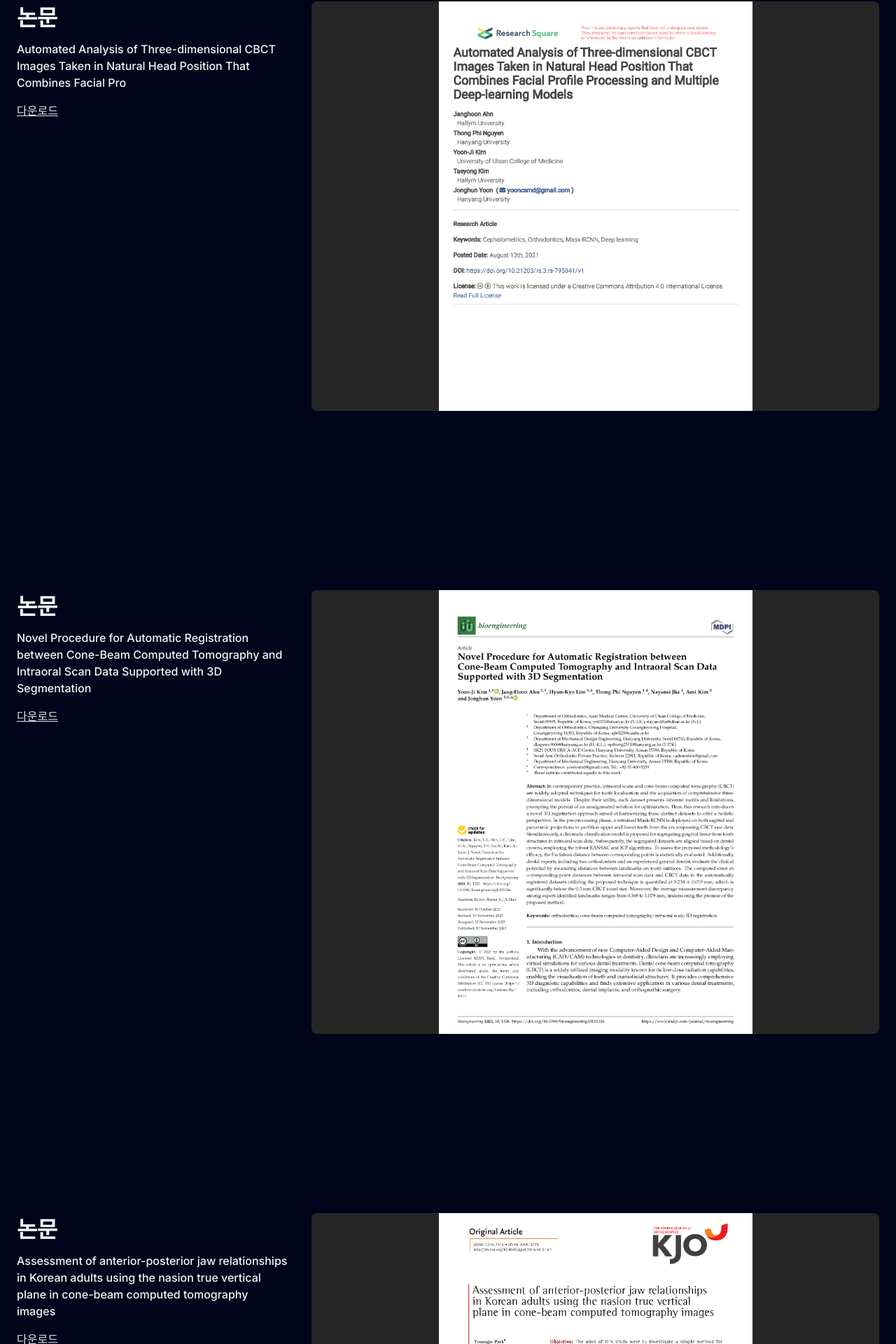
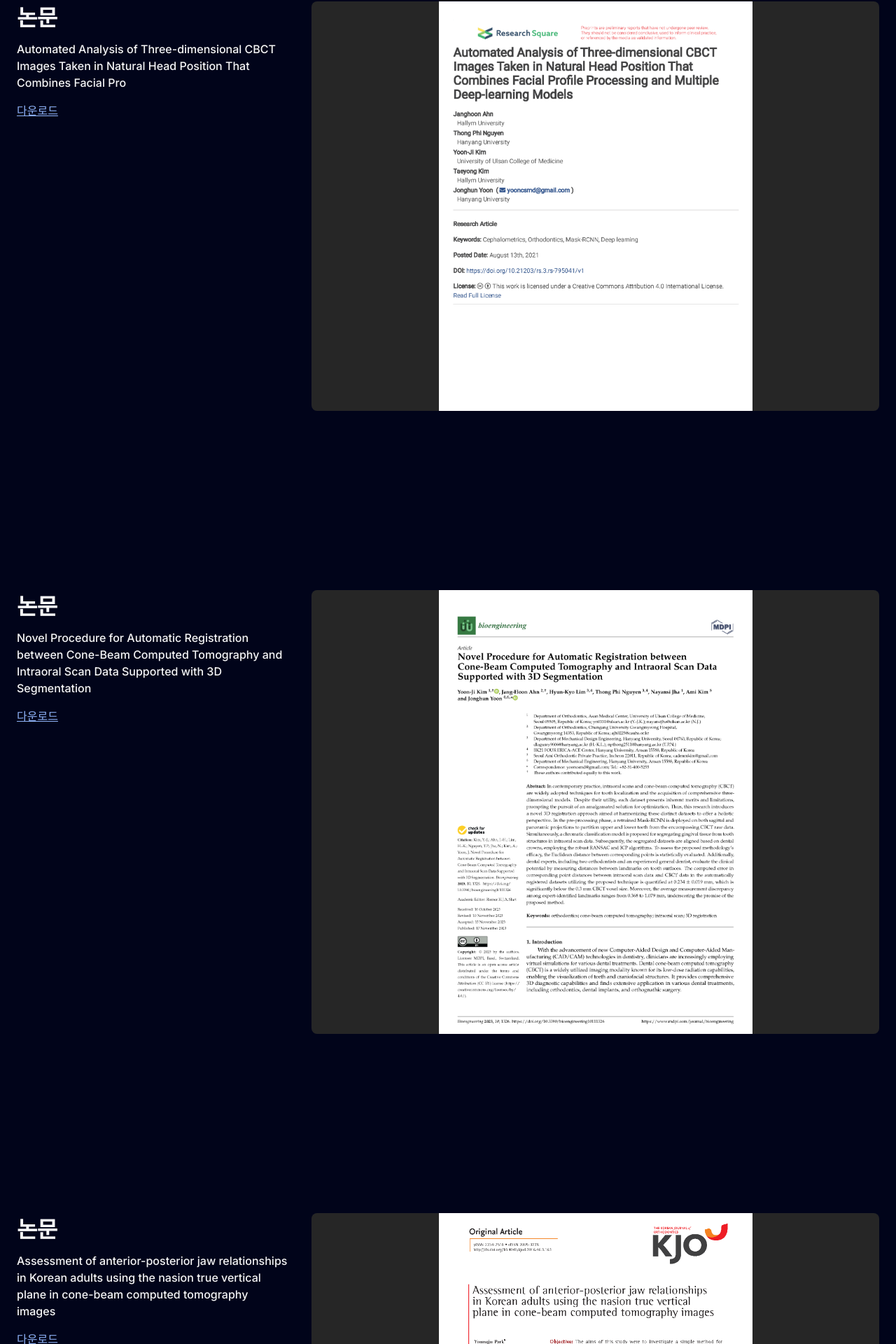
Before and after one commit to AInsightrnd/web, a Next.js app: page /paper in a window 1280 px wide. Shown: the part 142-2062 px from the top of the page at 70% size. Built offline with nearby package versions, Linux system fonts and the light colour scheme.

Commit message:
text colour

```diff
--- a/src/components/Paper.tsx
+++ b/src/components/Paper.tsx
@@ -38,7 +38,8 @@ export function Paper() {
 
 
 
-              <a href="https://drive.google.com/file/d/15rY7fvbR66waFg9acxJvroFkX3KsOeD1/view?usp=sharing"  target='_blank' className="text-gray-200 lg:mx-0 underline py-2">
+              <a href="https://drive.google.com/file/d/15rY7fvbR66waFg9acxJvroFkX3KsOeD1/view?usp=sharing"
+              target='_blank' className="text-ainblue-600 lg:mx-0 underline py-2">
                 다운로드</a>
 
             </div>
--- a/src/components/Paper2.tsx
+++ b/src/components/Paper2.tsx
@@ -37,7 +37,8 @@ export function Paper2() {
 
 
 
-                <a href="https://drive.google.com/file/d/1qYhfbO5V9Nc5XbVg5M8jd33bmdaYqS29/view?usp=sharing"  target='_blank' className="text-gray-200 lg:mx-0 underline py-2">
+                <a href="https://drive.google.com/file/d/1qYhfbO5V9Nc5XbVg5M8jd33bmdaYqS29/view?usp=sharing"
+                target='_blank' className="text-ainblue-600 lg:mx-0 underline py-2">
                 다운로드</a>
 
             </div>
--- a/src/components/Paper3.tsx
+++ b/src/components/Paper3.tsx
@@ -36,7 +36,8 @@ export function Paper3() {
                                               </p>
 
 
-                <a href="https://drive.google.com/file/d/1WdgGV3YfW23rTh4dURIOrsXmzFuVCBi6/view?usp=sharing"  target='_blank' className="text-gray-200 lg:mx-0 underline py-2">
+                <a href="https://drive.google.com/file/d/1WdgGV3YfW23rTh4dURIOrsXmzFuVCBi6/view?usp=sharing"
+                target='_blank' className="text-ainblue-600 lg:mx-0 underline py-2">
                 다운로드</a>
 
             </div>
```
